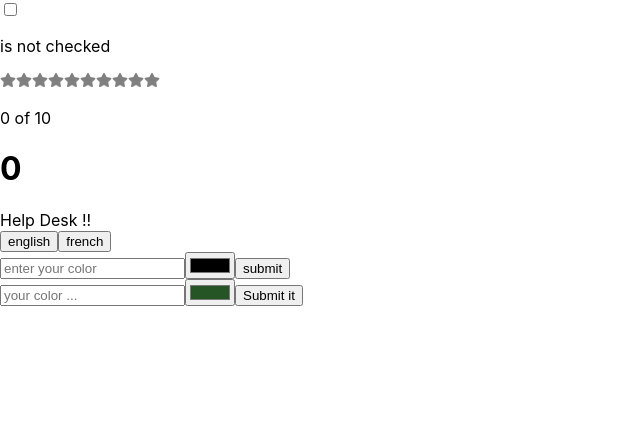
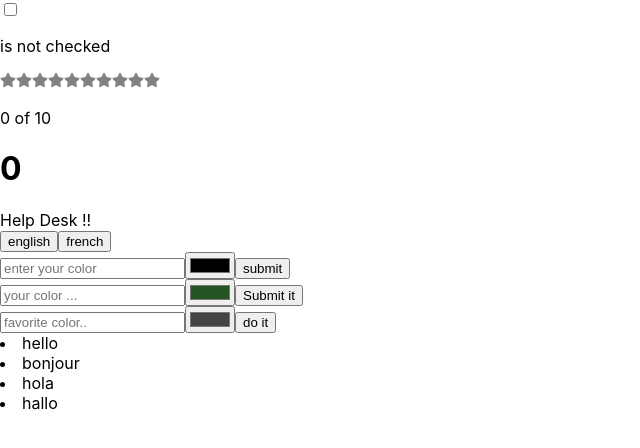
Before and after one commit to OzanOcak/react-tuts, a React (Create React App) app: page / in a window 1280 px wide. Shown: the top 448 px of the page, without its empty margins (0-640 px from the left). Built offline with nearby package versions, Linux system fonts and the light colour scheme; no server answers.

Commit message:
useContext()

```diff
--- a/src/App.js
+++ b/src/App.js
@@ -2,6 +2,8 @@ import "./App.css";
 import CheckBox from "./components/CheckBox";
 import ColorPicker from "./components/ColorPicker";
 import ColorPicker2 from "./components/ColorPicker2";
+import ColorPicker3 from "./components/ColorPicker3";
+import Greetings from "./components/Greetings";
 import HelpDesk from "./components/HelpDesk";
 import IncByReducer from "./components/IncByReducer";
 import StarRating from "./components/StarRating";
@@ -17,6 +19,8 @@ function App() {
       <HelpDesk />
       <ColorPicker />
       <ColorPicker2 />
+      <ColorPicker3 />
+      <Greetings />
     </>
   );
 }
--- /dev/null
+++ b/src/components/ColorPicker3.js
@@ -0,0 +1,22 @@
+import { useInput } from "../hooks/useInput";
+
+const ColorPicker3 = () => {
+  const [textProps, resetText] = useInput("");
+  const [colorProps, resetColor] = useInput("#444444");
+  const submit = (e) => {
+    e.preventDefault();
+    alert(`${textProps.value} is ${colorProps.value} in hex`);
+    resetText();
+    resetColor();
+  };
+  return (
+    <form onSubmit={submit}>
+      <input type="text" {...textProps} placeholder="favorite color.." />
+      <input type="color" {...colorProps} />
+      <button type="submit" onClick={submit}>
+        do it
+      </button>
+    </form>
+  );
+};
+export default ColorPicker3;
--- /dev/null
+++ b/src/components/Greetings.js
@@ -0,0 +1,11 @@
+import { useContext } from "react";
+import { GreetingContext } from "..";
+
+const Greetings = () => {
+  //const datas = useContext(GreetingContext);
+  //console.log(datas);
+  //console.log(typeof datas);  --> Object
+  const { greetings } = useContext(GreetingContext); // greeting is an array
+  return greetings.map((el) => <li key={el.id}>{el.greet}</li>);
+};
+export default Greetings;
--- /dev/null
+++ b/src/hooks/useInput.js
@@ -0,0 +1,9 @@
+import { useState } from "react";
+
+export function useInput(initialState) {
+  const [value, setValue] = useState(initialState);
+  return [
+    { value, onChange: (e) => setValue(e.target.value) },
+    () => setValue(initialState),
+  ];
+}
--- a/src/index.js
+++ b/src/index.js
@@ -1,11 +1,20 @@
-import React from "react";
+import React, { createContext } from "react";
 import ReactDOM from "react-dom/client";
 import "./index.css";
 import App from "./App";
 
+export const GreetingContext = createContext();
+
+const greetings = [
+  { id: "1", greet: "hello" },
+  { id: "2", greet: "bonjour" },
+  { id: "3", greet: "hola" },
+  { id: "4", greet: "hallo" },
+];
+
 const root = ReactDOM.createRoot(document.getElementById("root"));
 root.render(
-  <React.StrictMode>
+  <GreetingContext.Provider value={{ greetings }}>
     <App />
-  </React.StrictMode>
+  </GreetingContext.Provider>
 );
```
